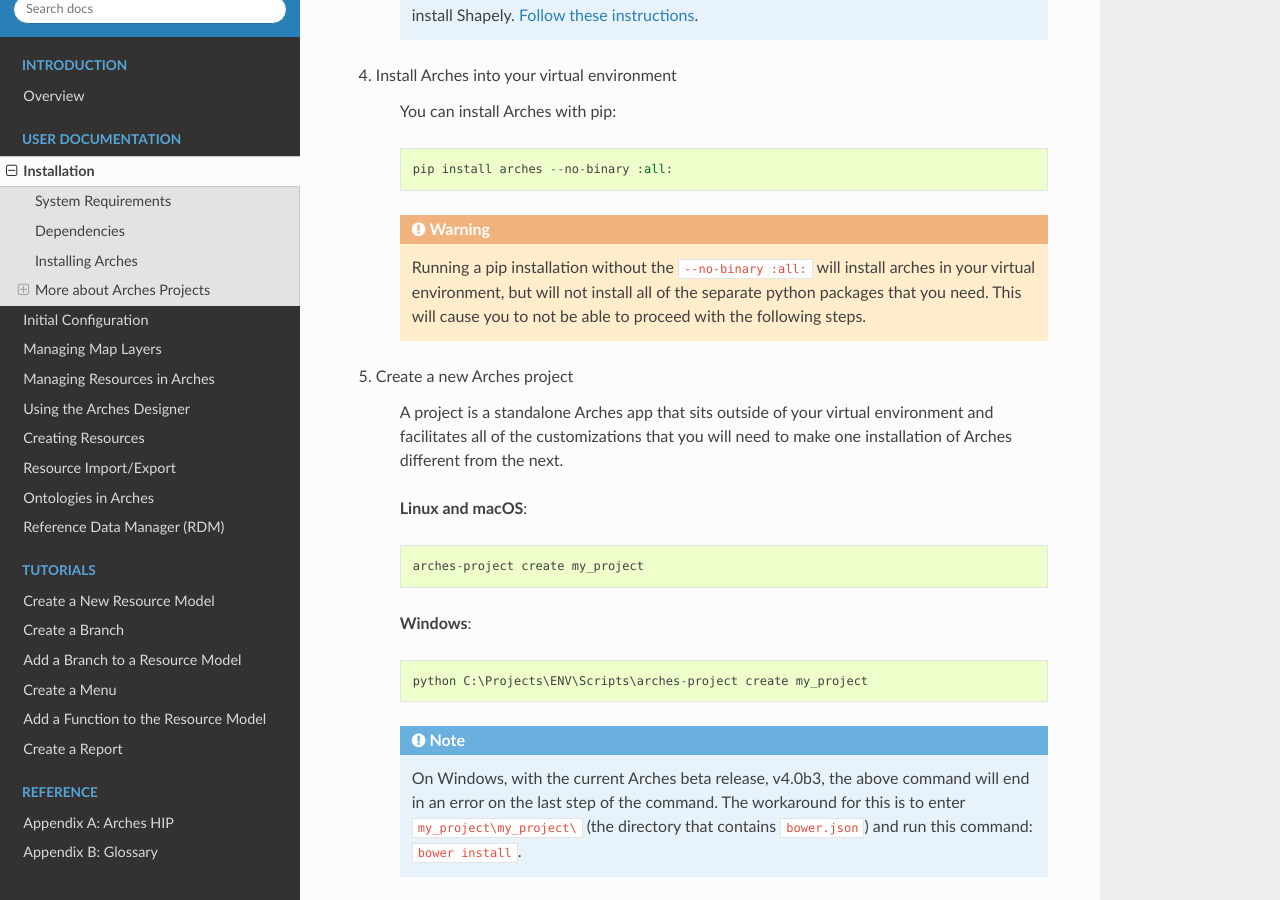
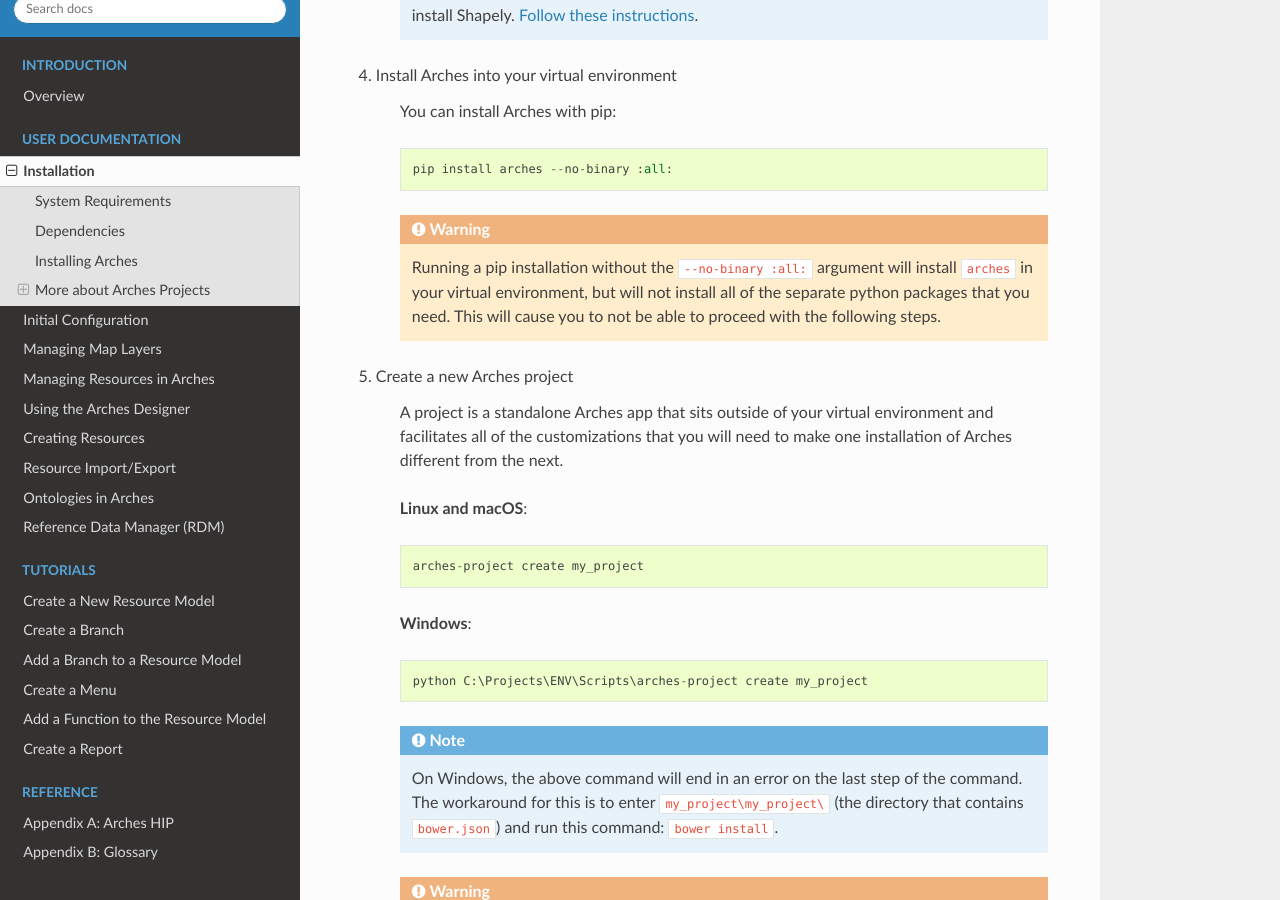
Before and after one commit to archesproject/arches-docs, a Sphinx documentation site: the page built from docs/installation.txt, in a window 1280 px wide and 900 px high, scrolled down 2219 px. Built offline with Sphinx 7.4.7 and the Read the Docs theme 2.0.0, drawn with Linux system fonts in a browser that asks for light colours.

Commit message:
remove references to beta in docs

```diff
--- a/docs/conf.py
+++ b/docs/conf.py
@@ -45,7 +45,7 @@
 master_doc = 'index'
 
 # General information about the project.
-project = u'Arches v4 (beta)'
+project = u'Arches v4'
 copyright = u'2017, Getty Conservation Institute and World Monuments Fund'
 author = u'Farallon Geographics, Inc. & Legion GIS, LLC'
 
@@ -56,7 +56,7 @@
 # The short X.Y version.
 version = '4.0'
 # The full version, including alpha/beta/rc tags.
-release = '4.0.0 (beta)'
+release = '4.0.0'
 
 # The language for content autogenerated by Sphinx. Refer to documentation
 # for a list of supported languages.
--- a/docs/index.txt
+++ b/docs/index.txt
@@ -1,6 +1,6 @@
-###############################
-Arches v4 Documentation (draft)
-###############################
+#######################
+Arches v4 Documentation
+#######################
 
 .. toctree::
     :caption: Introduction
--- a/docs/installation.txt
+++ b/docs/installation.txt
@@ -71,7 +71,7 @@
 
         pip install arches --no-binary :all:
 
-    .. warning:: Running a pip installation without the ``--no-binary :all:`` will install arches in your virtual environment, but will not install all of the separate python packages that you need. This will cause you to not be able to proceed with the following steps.
+    .. warning:: Running a pip installation without the ``--no-binary :all:`` argument will install ``arches`` in your virtual environment, but will not install all of the separate python packages that you need. This will cause you to not be able to proceed with the following steps.
 
 #. Create a new Arches project
 
@@ -85,7 +85,7 @@
 
         python C:\Projects\ENV\Scripts\arches-project create my_project
 
-    .. note:: On Windows, with the current Arches beta release, v4.0b3, the above command will end in an error on the last step of the command. The workaround for this is to enter ``my_project\my_project\`` (the directory that contains ``bower.json``) and run this command: ``bower install``.
+    .. note:: On Windows, the above command will end in an error on the last step of the command. The workaround for this is to enter ``my_project\my_project\`` (the directory that contains ``bower.json``) and run this command: ``bower install``.
 
     .. warning:: On Windows, you must specify the path to your GDAL library before continuing. Open ``settings.py`` in your new project and add this line: ``GDAL_LIBRARY_PATH = 'C:/OSGeo4W64/bin/gdal201.dll'`` Be sure to adjust the path as necessary for your installation, and note the *forward* slashes.
 
```
